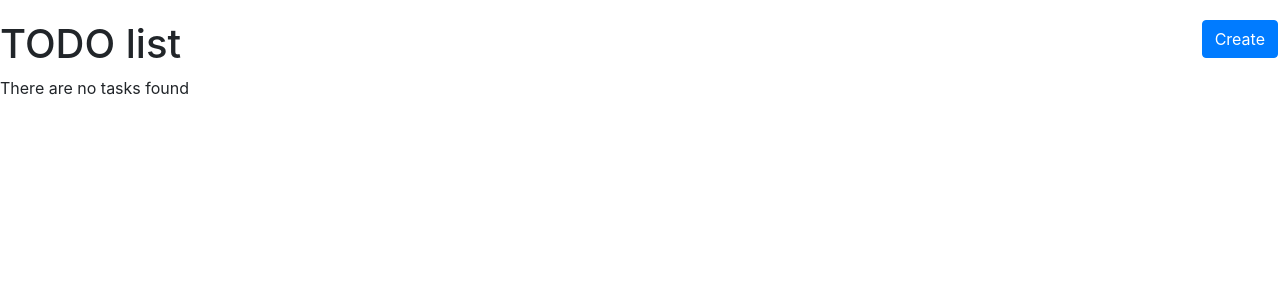
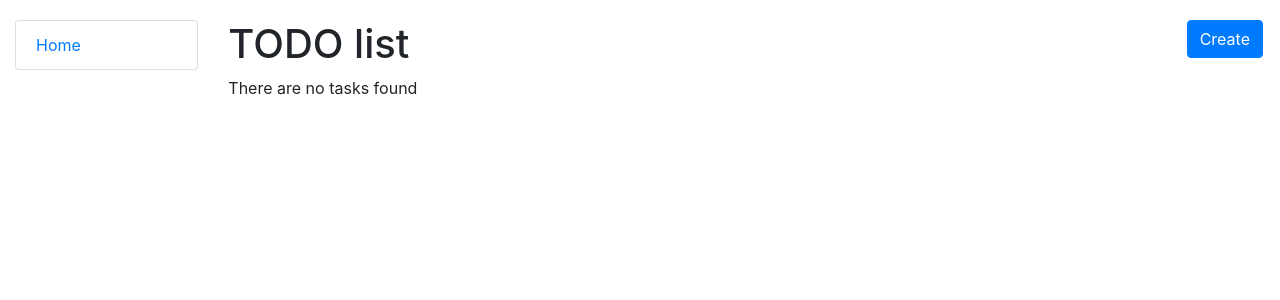
Before and after one commit to Gvilion/todo, a Django app: page / in a window 1280 px wide. Shown: the top 300 px of the page. Run offline with Django 4.2, Linux system fonts and the light colour scheme; data that the repository does not hold is empty; some libraries are stand-ins or nearby versions.

Commit message:
Create sidebar.html and include it to base.html

```diff
--- a/templates/base.html
+++ b/templates/base.html
@@ -9,13 +9,23 @@
           href="https://cdn.jsdelivr.net/npm/bootstrap@4.5.3/dist/css/bootstrap.min.css"
           integrity="sha384-TX8t27EcRE3e/ihU7zmQxVncDAy5uIKz4rEkgIXeMed4M0jlfIDPvg6uqKI2xXr2"
           crossorigin="anonymous">
-    <!-- Add additional CSS in static file -->
     {% load static %}
     <link rel="stylesheet" href="{% static 'css/styles.css' %}">
 </head>
 
 <body>
-{% block content %}{% endblock %}
+<div class="container-fluid">
+  <div class="row">
+    <div class="col-sm-2">
+      {% block sidebar %}
+          {% include "includes/sidebar.html" %}
+      {% endblock %}
+    </div>
+    <div class="col-sm-10 ">
+      {% block content %}{% endblock %}
+    </div>
+  </div>
+</div>
 </body>
 
 </html>
--- /dev/null
+++ b/templates/includes/sidebar.html
@@ -0,0 +1,3 @@
+<ul class="sidebar-nav list-group">
+  <li class="list-group-item"><a href="{% url 'todo_list:home' %}">Home</a></li>
+</ul>
```
